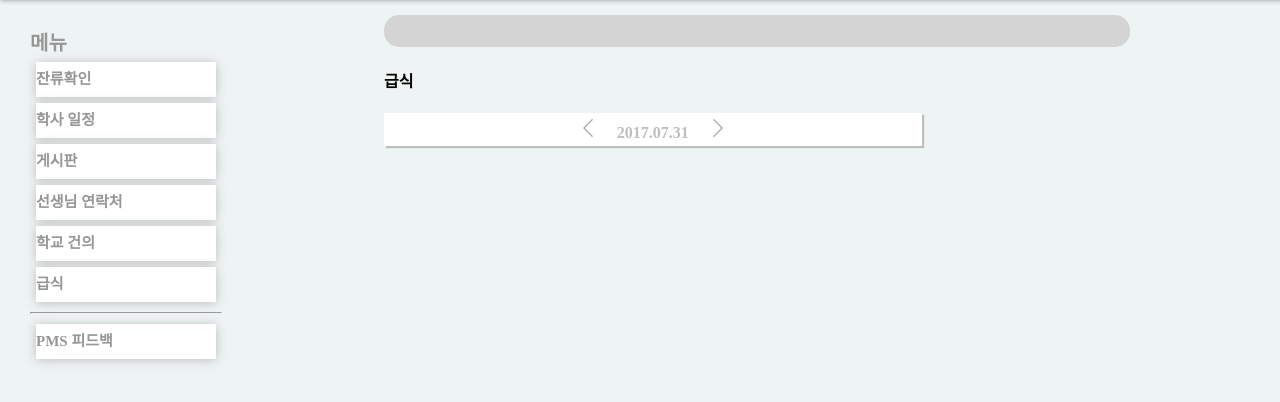
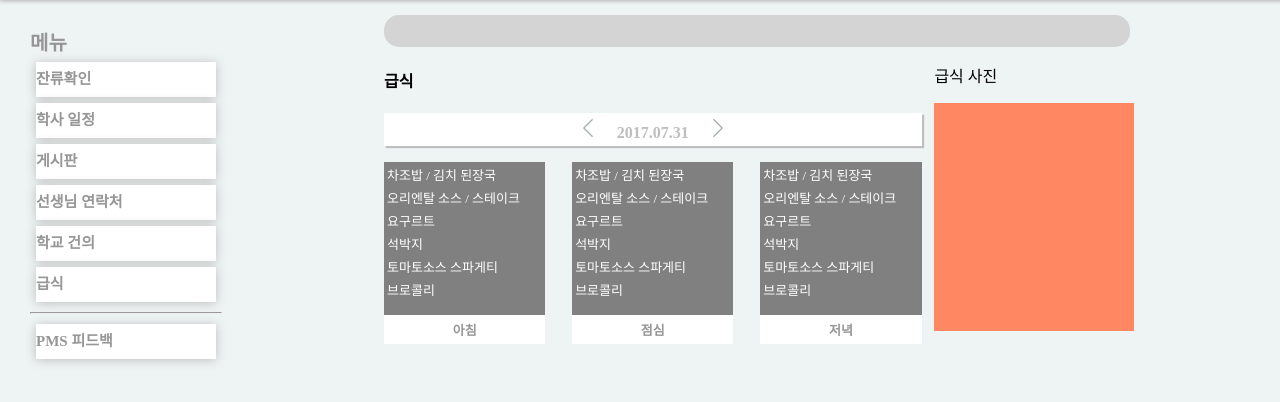
Before and after one commit to DSM-DMS/PMS, a plain HTML site: page Front/index.html in a window 1280 px wide. Shown: the part 68-470 px from the top of the page. Drawn offline with nearby package versions, Linux system fonts and the light colour scheme.

Commit message:
Add meal-content/picture

```diff
--- a/Front/css/index.css
+++ b/Front/css/index.css
@@ -78,7 +78,7 @@ body {
     width:60%;
     padding:0 10 0 10;
 }
-#meal-content p{
+#meal-date{
     padding-top:5px;
     padding-bottom:5px;
     text-align:center;
@@ -88,12 +88,43 @@ body {
     background-color:white;
     box-shadow: 2px 2px 1px;
 }
-#meal-content p span{
+#meal-date span{
     padding-left:15px;
     padding-right:15px;
     padding-bottom:3px;
 }
-#meal-content p img{
+#meal-date img{
     height:20px;
     width:auto;
 }
+#meal-content ul{
+    padding-left:0;
+}
+.meal-schedule{
+    background-color: gray;
+    list-style:none;
+    width:30%;
+    color:white;
+    font-size:13px;
+    float:left;
+}
+#dinner,#lunch{
+    margin-left:5%;
+}
+.meal-when{
+    background-color:white;
+    text-align: center;
+    color: rgba(150, 150, 150, 1);
+    font-weight: bold;
+    padding:5px 0 5px 0;
+    margin-bottom:0;
+}
+#meal-picture{
+    display: inline-block;
+    margin-left:1%;
+    position:absolute;
+}
+#meal-picture img{
+    height:228px;
+    width:200px;
+}
--- a/Front/index.html
+++ b/Front/index.html
@@ -32,14 +32,86 @@
                     <h4>
                         급식
                     </h4>
-                    <p>
+                    <p id="meal-date">
                         <img src="./img/left-arrow.png" alt="left-arrow">
                         <span>2017.07.31</span>
                         <img src="./img/right-arrow.png" alt="right-arrow">
                     </p>
+                    <ul>
+                        <li class="meal-schedule" id="breakfast">
+                            <table>
+                                <tr>
+                                    <td>차조밥 / 김치 된장국</td>
+                                </tr>
+                                <tr>
+                                    <td>오리엔탈 소스 / 스테이크</td>
+                                </tr>
+                                <tr>
+                                    <td>요구르트</td>
+                                </tr>
+                                <tr>
+                                    <td>석박지</td>
+                                </tr>
+                                <tr>
+                                    <td>토마토소스 스파게티</td>
+                                </tr>
+                                <tr>
+                                    <td>브로콜리</td>
+                                </tr>
+                            </table>
+                            <p class="meal-when">아침</p>
+                        </li>
+                        <li class="meal-schedule" id="lunch">
+                            <table>
+                                <tr>
+                                    <td>차조밥 / 김치 된장국</td>
+                                </tr>
+                                <tr>
+                                    <td>오리엔탈 소스 / 스테이크</td>
+                                </tr>
+                                <tr>
+                                    <td>요구르트</td>
+                                </tr>
+                                <tr>
+                                    <td>석박지</td>
+                                </tr>
+                                <tr>
+                                    <td>토마토소스 스파게티</td>
+                                </tr>
+                                <tr>
+                                    <td>브로콜리</td>
+                                </tr>
+                            </table>
+                            <p class="meal-when">점심</p>
+                        </li>
+                        <li class="meal-schedule" id="dinner">
+                            <table>
+                                <tr>
+                                    <td>차조밥 / 김치 된장국</td>
+                                </tr>
+                                <tr>
+                                    <td>오리엔탈 소스 / 스테이크</td>
+                                </tr>
+                                <tr>
+                                    <td>요구르트</td>
+                                </tr>
+                                <tr>
+                                    <td>석박지</td>
+                                </tr>
+                                <tr>
+                                    <td>토마토소스 스파게티</td>
+                                </tr>
+                                <tr>
+                                    <td>브로콜리</td>
+                                </tr>
+                            </table>
+                            <p class="meal-when">저녁</p>
+                        </li>
+                    </ul>
                 </div>
                 <div id="meal-picture">
-
+                    <p>급식 사진</p>
+                    <img src="./img/testing-img.PNG" alt="급식사진위치">
                 </div>
             </div>
         </div>
```
Also changed, not shown: Front/img/testing-img.PNG (added).
